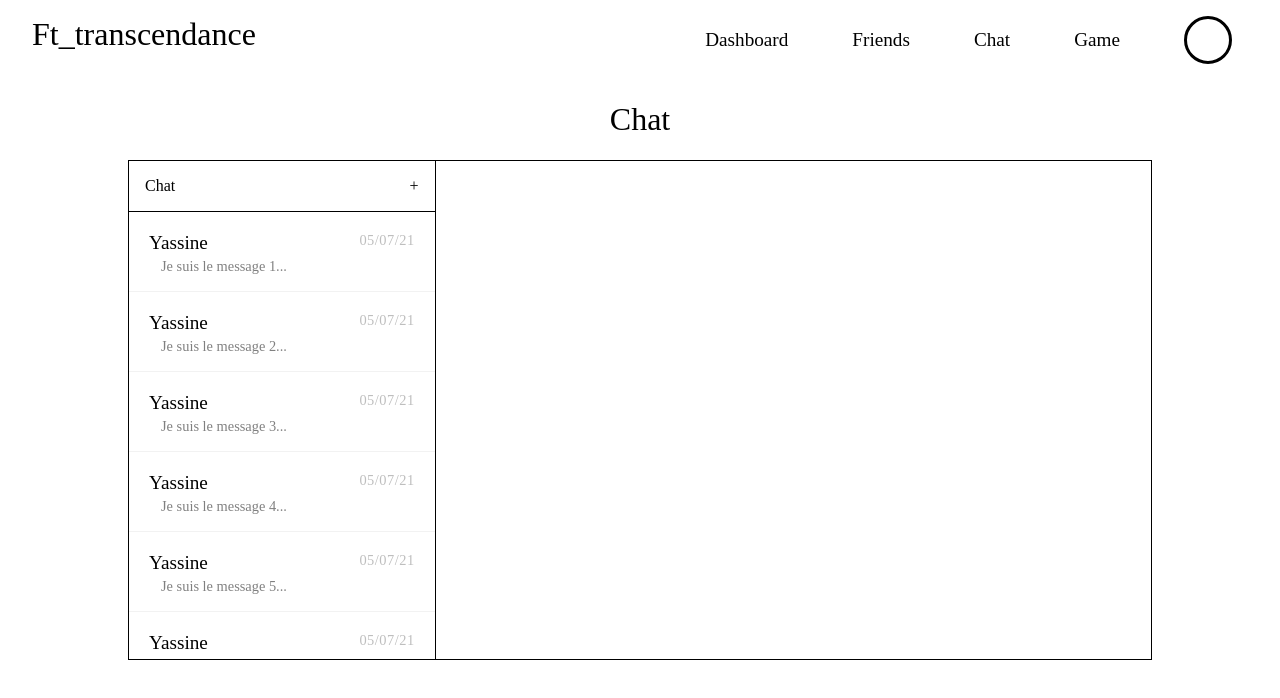
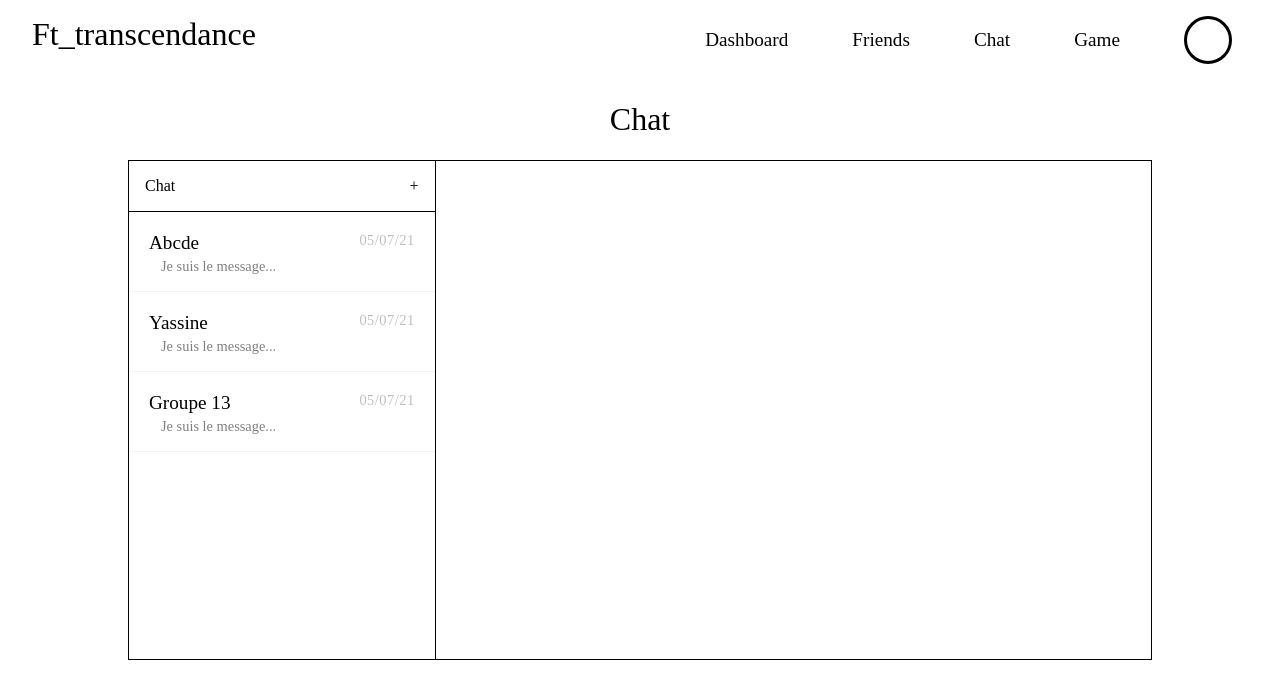
Before and after one commit to Croco-byte/ft_transcendence, a Vue app in the folder front/: page /chat in a window 1280 px wide. Shown: the top 698 px of the page. Built offline with nearby package versions, Linux system fonts and the light colour scheme.

Commit message:
channel front

```diff
--- a/front/src/views/Chat.vue
+++ b/front/src/views/Chat.vue
@@ -17,6 +17,43 @@ export default
 			messages:
 			[
 
+			],
+			friends:
+			[
+				{
+					id: 0,
+					username: "yel-alou"
+				},
+				{
+					id: 1,
+					username: "qroland"
+				},
+				{
+					id: 2,
+					username: "llefranc"
+				},
+				{
+					id: 3,
+					username: "hherin"
+				}
+			],
+			channels:
+			[
+				{
+					id: 1,
+					name: "Abcde",
+					date: "05/07/21"
+				},
+				{
+					id: 2,
+					name: "Yassine",
+					date: "05/07/21"
+				},
+				{
+					id: 1,
+					name: "Groupe 13",
+					date: "05/07/21"
+				},
 			]
 		};
 	},
@@ -35,8 +72,8 @@ export default
 			$('.chat_item.selected').removeClass('selected');
 			$(event.currentTarget).addClass('selected');
 
-			this.channelID = id;
-			this.channelName = "Yassine";
+			this.channelID = this.channels[id].id;
+			this.channelName = this.channels[id].name;
 			if (id % 2 == 0)
 				this.messages.push(
 				{
@@ -45,7 +82,7 @@ export default
 				});
 			else
 				this.messages = [];
-			$('.view').scrollTop($('.view').height());
+			$('.view').scrollTop($('.view')[0].scrollHeight);
 		}
 	}
 }
@@ -60,19 +97,19 @@ export default
 				<p>+</p>
 			</div>
 			<div class="list">
-				<div @click="switchChat" v-bind:key="n" v-for="n in 10" class="chat_item" v-bind:data-id="n">
+				<div @click="switchChat" v-for="(channel, index) in channels" v-bind:key="channel.id" class="chat_item" v-bind:data-id="index">
 					<div class="flex j-sb">
-						<p class="title">Yassine</p>
-						<p class="date">05/07/21</p>
+						<p class="title">{{ channel.name }}</p>
+						<p class="date">{{ channel.date }}</p>
 					</div>
-					<p class="last_msg_preview">Je suis le message {{n}}...</p>
+					<p class="last_msg_preview">Je suis le message...</p>
 				</div>
 			</div>
 		</div>
 		<div class="chat_view">
 			<div v-if="channelID">
 				<div class="chat_view_header">
-					<p>Yassine</p>
+					<p>{{ channelName }}</p>
 				</div>
 				<div class="view">
 					<div class="message">
@@ -297,7 +334,7 @@ export default
 
 	.chat_view #send_button:hover
 	{
-		background: rgb(92, 92, 92);
+		background: #39ea88;
 		color: white;
 	}
 </style>
```
Also changed, not shown: 1 other file (tests, documents, lock files or other folders).
